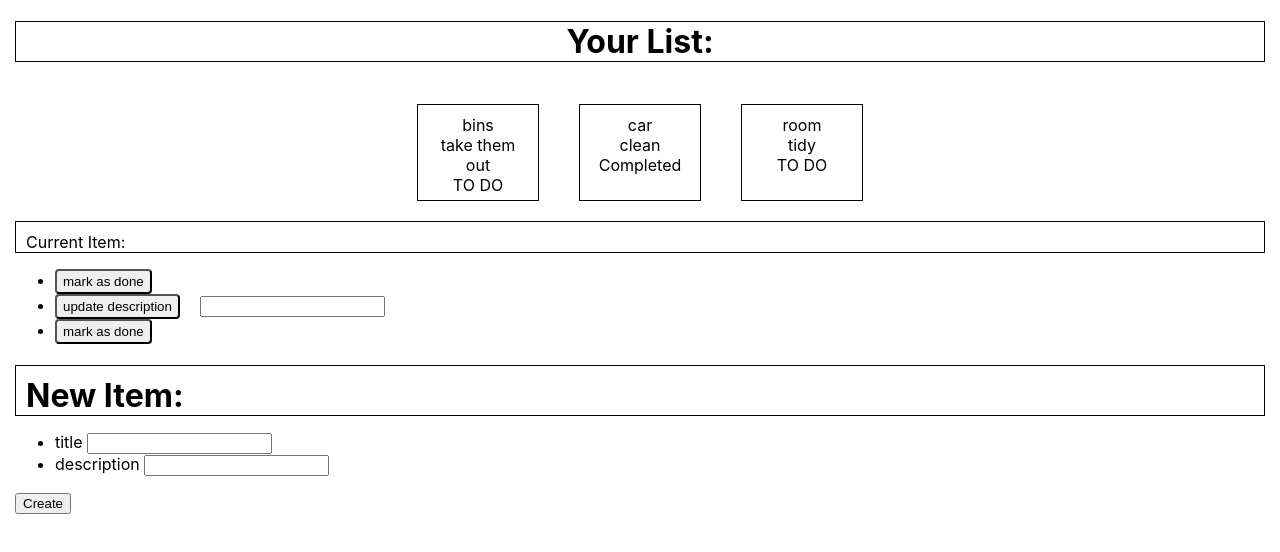
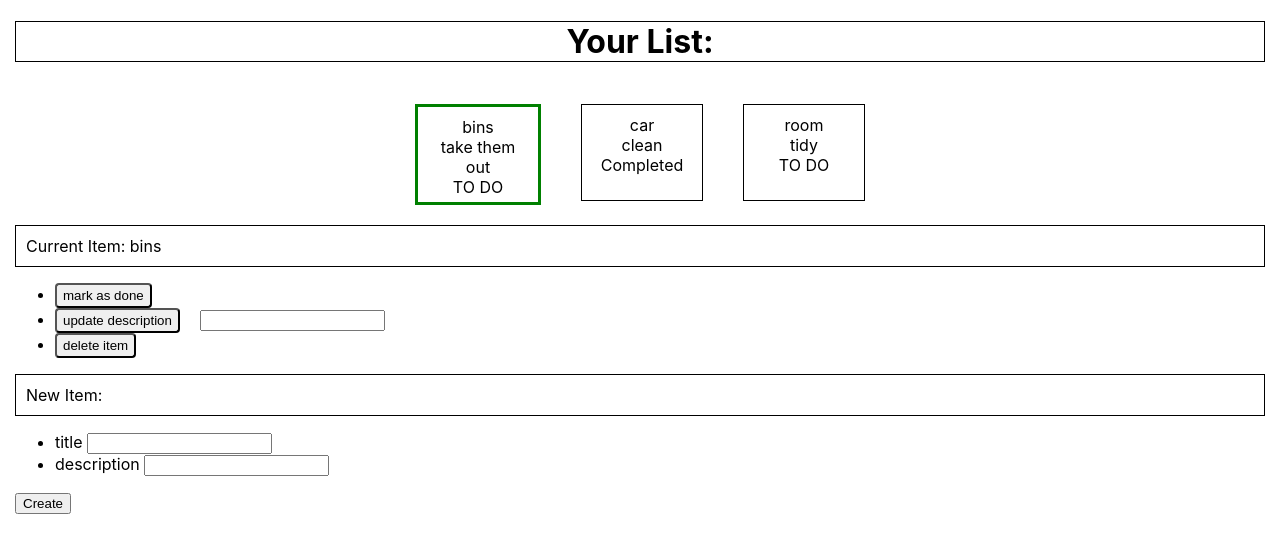
Before and after one commit to samperrone25/todolist-react, a React (Create React App) app: page / in a window 1280 px wide. Shown: the top 552 px of the page. Built offline with nearby package versions, Linux system fonts and the light colour scheme.

Commit message:
added very basic interactivity

```diff
--- a/src/pages/HomePage.css
+++ b/src/pages/HomePage.css
@@ -32,10 +32,17 @@
   border: 1px solid black;
 }
 
+.ActiveListItem {
+  width: 100px;
+  height: 75px;
+  padding: 10px;
+  margin: 20px;
+  border: 3px solid green;
+}
+
 .CurrItemBox {
     border: 1px solid black;
-    padding-left: 10px;
-    padding-top: 10px;
+    padding: 10px;
     margin-bottom: 10px;
 }
 
@@ -45,8 +52,7 @@
 
 .NewItemBox {
   border: 1px solid black;
-  padding-left: 10px;
-  padding-top: 10px;
+  padding: 10px;
   margin-bottom: 10px;
 }
 
--- a/src/pages/HomePage.js
+++ b/src/pages/HomePage.js
@@ -14,19 +14,23 @@ export default function HomePage() {
 }
 
 function ViewSection() {
+  const [currItem, setcurrItem] = useState(0); // begin with first item id (i.e. 1)
+  const [items, setItems] = useState(ITEMS); // obtain from api
+  let currTitle = ITEMS[currItem].title; // STORING CURRENT TITLE
+
   return (
     <div className="ViewSection">
       <PageHeader />
-      <ListParent items={ITEMS} />
-      <CurrItemBox currItem="Jimmy" />
-      <ActionList />
+      <ListParent items={items} currItem={currItem} setcurrItem={setcurrItem}/>
+      <CurrItemBox currTitle={currTitle}/>
+      <ActionList setItems={setItems} currItem={currItem} setcurrItem={setcurrItem}/>
     </div>
   );
 }
 
 function CreateSection () {
   return (
-    <div classname="CreateSection">
+    <div className="CreateSection">
       <NewItemBox />
       <NewItemForm />
     </div>
@@ -37,10 +41,15 @@ function PageHeader() {
   return (<h1 className="PageHeader">Your List:</h1>);
 }
 
-function ListParent({ items }) {
+function ListParent({ items, currItem, setcurrItem }) {
   // map item data into html columns
   let mapped_items = items.map(item =>
-    <ListItem title={item.title} description={item.description} done={item.done}/>
+    (item.title == items[currItem].title ? (
+        <ListItem key={item.id} item={item} active={true} setcurrItem={setcurrItem} />
+    ) : ( // need unique key, can probably change once API is connected as id's will be handled by PGSQL DB
+        <ListItem key={item.id} item={item} active={false} setcurrItem={setcurrItem} />
+        // pass active property and changeCurrentItem function
+    ))
   );
   return (
     <>
@@ -49,11 +58,20 @@ function ListParent({ items }) {
   );
 }
 
-function ListItem({ title, description, done }) {
-  let string = done === true ? "Completed" : "TO DO";
-  return (
-    <div className="ListItem">
-      <text>{title}<br></br>{description}<br></br>{string}<br></br></text>
+function ListItem({ item, active, setcurrItem }) {
+
+  function handleClick() {
+    setcurrItem(item.id);
+  }
+
+  let string = item.done === true ? "Completed" : "TO DO";
+  return (active === false ?
+    <div className="ListItem" onClick={handleClick}>
+      {item.title}<br></br>{item.description}<br></br>{string}<br></br>
+    </div>
+    :
+    <div className="ActiveListItem" onClick={handleClick}>
+      {item.title}<br></br>{item.description}<br></br>{string}<br></br>
     </div>
   );
 }
@@ -62,36 +80,65 @@ function CurrItemBox({ currTitle }) {
   return (<div className="CurrItemBox">Current Item: {currTitle}</div>);
 }
 
-function ActionList() {
+function ActionList({ setItems, currItem, setcurrItem }) {
+
+  function handleDone() {
+    // call mark as done in api
+    // re retrieve items and display them
+
+    // dummy implementation
+    // update ITEMS[currItem].done to true
+    // re render?
+    ITEMS[currItem].done = true;
+    setcurrItem(currItem);
+    setItems(ITEMS);
+  }
+  function handleUpdate() {
+    // call update description in api
+    // re retrieve items and display them
+
+    // dummy implementation
+    // update ITEMS[currItem].description to input
+    // re render?
+  }
+  function handleDelete() {
+    // call delete item in api
+    // re retrieve items and display them
+
+    // dummy implementation
+    // delete ITEMS[currItem]
+    // decrement currItem IF it is larger than len(ITEMS)-1 to avoid index err
+    // re render?
+  }
   return (
     <div className="ActionList">
       <ul>
-        <li><button className="Button">mark as done</button></li>
-        <li><button className="Button">update description</button><input type="text" id="name"></input></li>
-        <li><button className="Button">mark as done</button></li>
+        <li key={1}><button className="Button" onClick={handleDone}>mark as done</button></li>
+        <li key={2}><button className="Button" onClick={handleUpdate}>update description</button><input type="text" id="name"></input></li>
+        <li key={3}><button className="Button" onClick={handleDelete}>delete item</button></li>
       </ul>
     </div>
   );
 }
 
 function NewItemBox () {
-  return (<h1 className="NewItemBox">New Item: </h1>);
+  return (<div className="NewItemBox">New Item: </div>);
 }
 
 function NewItemForm () {
   return (
     <form className="NewItemForm">
       <ul>
-        <li>title <input type="text" id="title"></input></li>
-        <li>description <input type="text" id="desc"></input></li>
+        <li key={1}>title <input type="text" id="title"></input></li>
+        <li key={2}>description <input type="text" id="desc"></input></li>
       </ul>
       <button>Create</button>
     </form>
   );
 }
 
-const ITEMS = [
-  {id: 1, title: "bins", description: "take them out", done: false, timestamp: 1213151516},
-  {id: 2, title: "car", description: "clean", done: true, timestamp: 1213151517},
-  {id: 3, title: "room", description: "tidy", done: false, timestamp: 1213151518},
+let ITEMS = [
+  {id: 0, title: "bins", description: "take them out", done: false, timestamp: 1213151516},
+  {id: 1, title: "car", description: "clean", done: true, timestamp: 1213151517},
+  {id: 2, title: "room", description: "tidy", done: false, timestamp: 1213151518},
 ];
```
